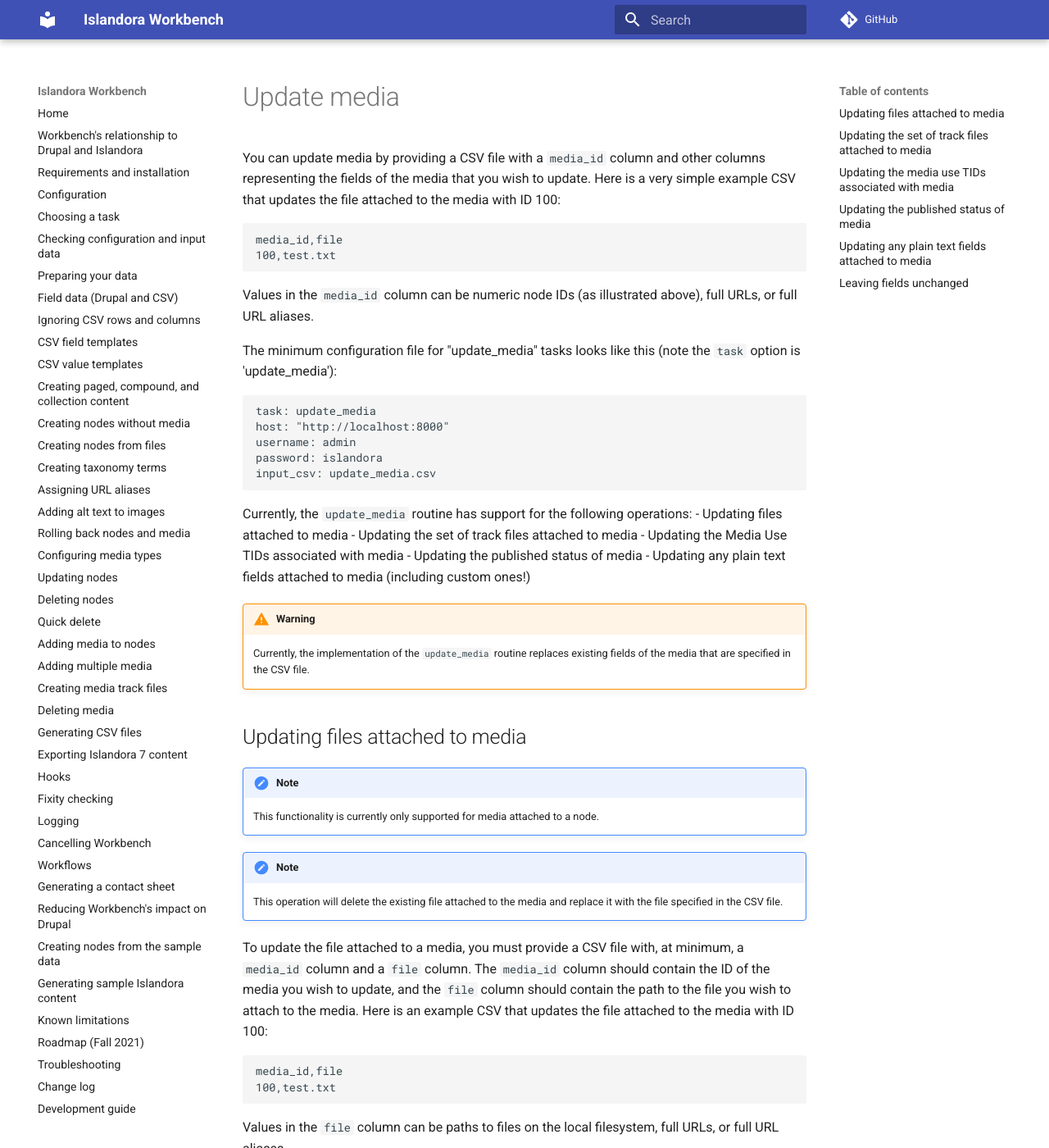
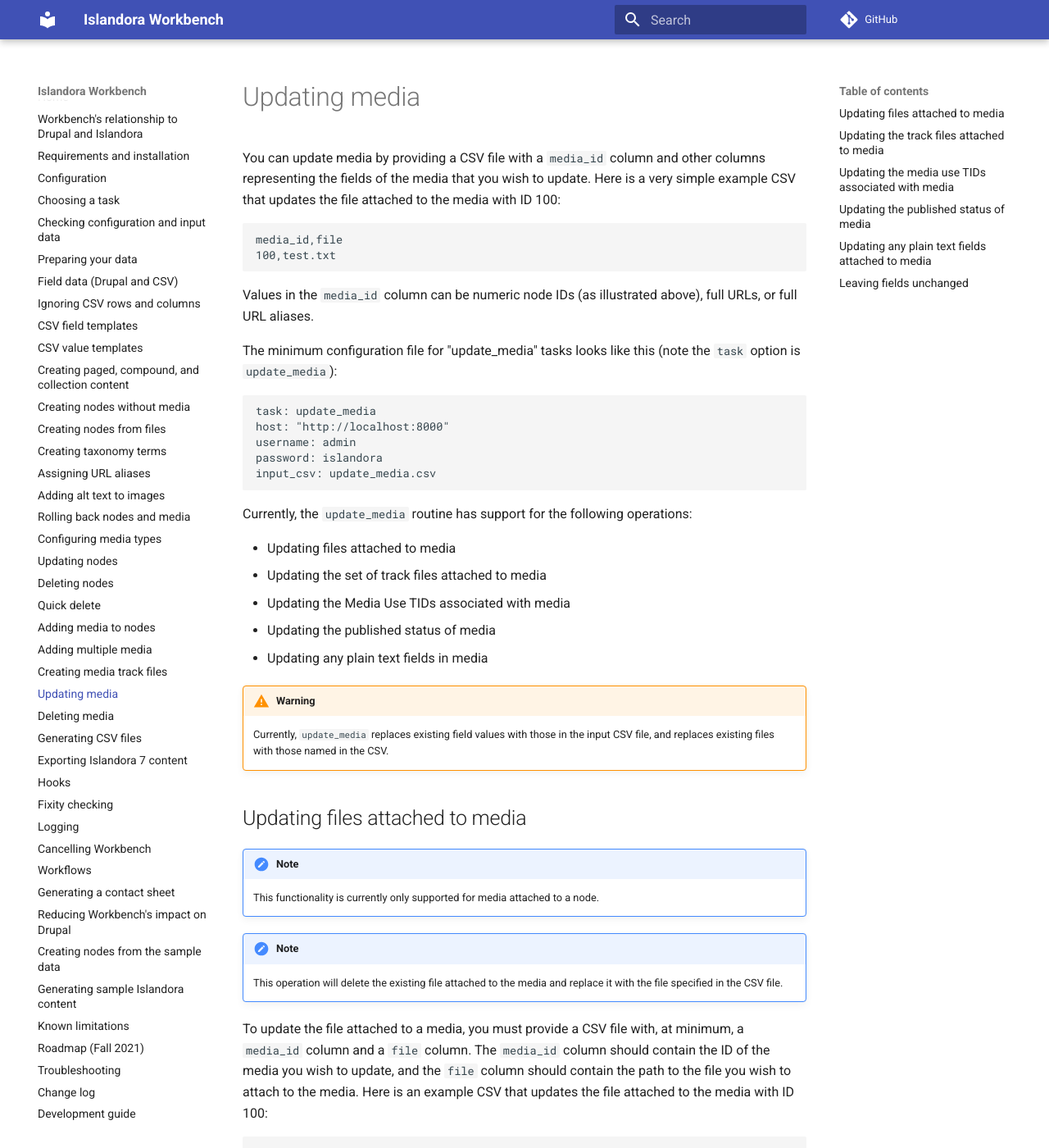
Before and after one commit to mjordan/islandora_workbench_docs, an MkDocs documentation site: the page built from docs/updating_media.md, in a window 1280 px wide and 1400 px high. Shown: the whole window at 82% size. Built offline with MkDocs 1.6.1 and Material for MkDocs 9.7.7, drawn with Linux system fonts in a browser that asks for light colours; comment, search, counter and statistics services are not loaded; some of the changed text lies outside the part shown.

Commit message:
Some updates/cleanup following @hassanelsheikha Updating Media docs.

````diff
--- a/docs/update_media.md
+++ b/docs/updating_media.md
@@ -6,7 +6,7 @@
 ```
 Values in the `media_id` column can be numeric node IDs (as illustrated above), full URLs, or full URL aliases.
 
-The minimum configuration file for "update_media" tasks looks like this (note the `task` option is 'update_media'):
+The minimum configuration file for "update_media" tasks looks like this (note the `task` option is `update_media`):
 
 ```yaml
 task: update_media
@@ -17,14 +17,15 @@
 ```
 
 Currently, the `update_media` routine has support for the following operations:
+
 - Updating files attached to media
 - Updating the set of track files attached to media
 - Updating the Media Use TIDs associated with media
 - Updating the published status of media
-- Updating any plain text fields attached to media (including custom ones!)
+- Updating any plain text fields in media
 
 !!! warning
-    Currently, the implementation of the `update_media` routine replaces existing fields of the media that are specified in the CSV file.
+    Currently, `update_media` replaces existing field values with those in the input CSV file, and replaces existing files with those named in the CSV.
 
 ## Updating files attached to media
 !!! note
@@ -42,7 +43,7 @@
 
 Values in the `file` column can be paths to files on the local filesystem, full URLs, or full URL aliases.
 
-## Updating the set of track files attached to media
+## Updating the track files attached to media
 !!! note
     This functionality is currently only supported for media attached to a node.
 
--- a/mkdocs.yml
+++ b/mkdocs.yml
@@ -31,6 +31,7 @@
     - Adding media to nodes: adding_media.md
     - Adding multiple media: adding_multiple_media.md
     - Creating media track files: media_track_files.md
+    - Updating media: updating_media.md
     - Deleting media: deleting_media.md
     - Generating CSV files: generating_csv_files.md
     - Exporting Islandora 7 content: exporting_islandora_7_content.md
````
Also changed, not shown: docs/changelog.md (+2 -0 lines), docs/choosing_a_task.md (+2 -0 lines), docs/configuration.md (+1 -1 lines), docs/hooks.md (+3 -0 lines).
